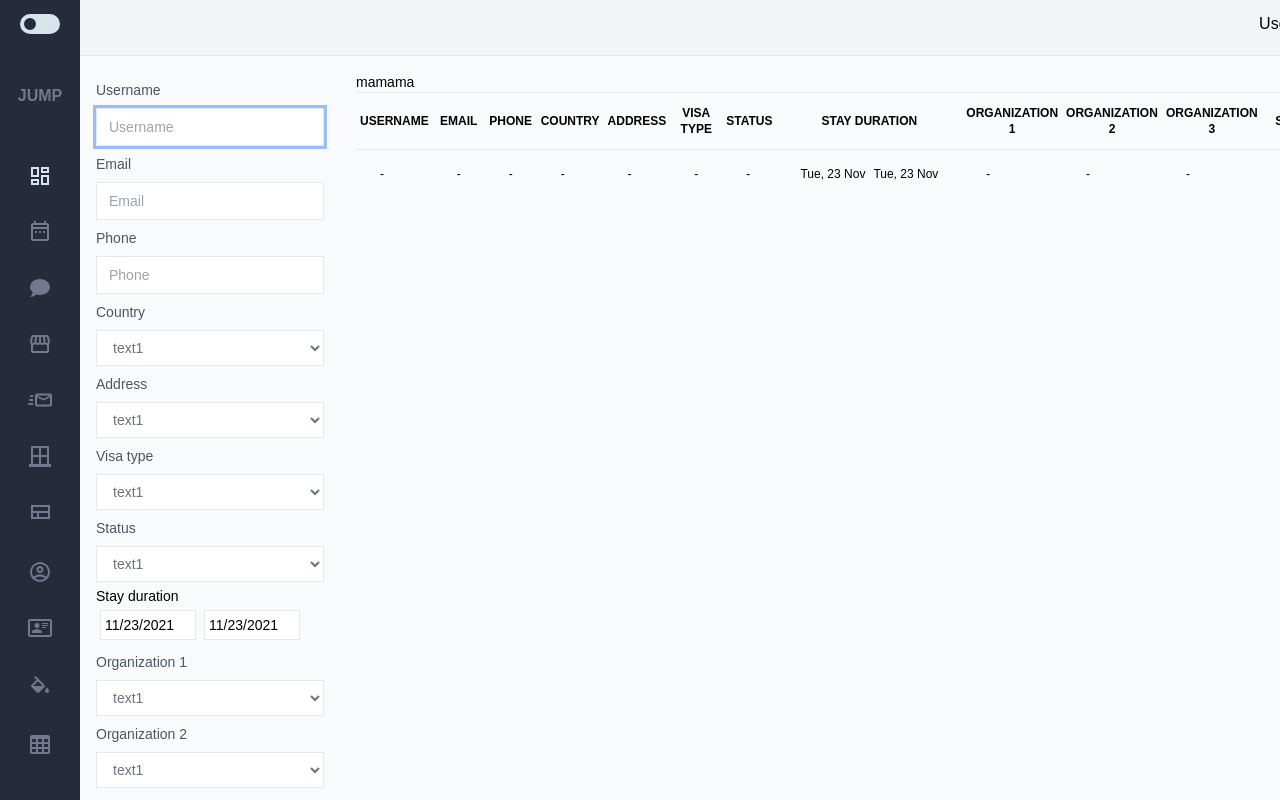
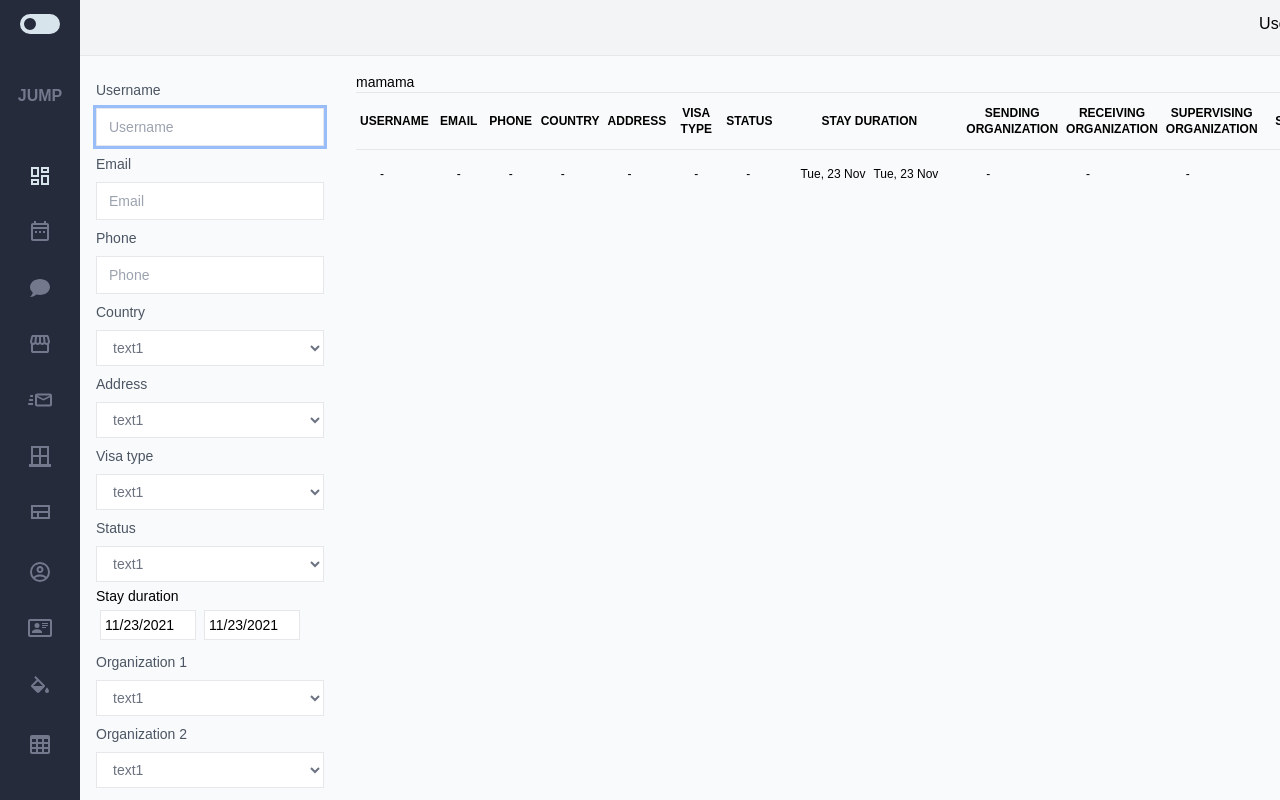
Before and after one commit to Ochirpurev-inGTN/admin_panel_jump, a Next.js app: page /dashboard in a window 1280 px wide. Shown: the top 800 px of the page. Built offline with nearby package versions, Linux system fonts and the light colour scheme.

Commit message:
changed organizations

```diff
--- a/src/components/Table.tsx
+++ b/src/components/Table.tsx
@@ -88,21 +88,21 @@ const Table = ({ data }: { data: Itable[] }) => {
                 "px-1 border border-solid py-3 text-xs uppercase border-l-0 border-r-0  font-semibold text-center"
               }
             >
-              Organization 1
+              Sending organization
             </th>
             <th
               className={
                 "px-1 border border-solid py-3 text-xs uppercase border-l-0 border-r-0  font-semibold text-center"
               }
             >
-              Organization 2
+              Receiving organization
             </th>
             <th
               className={
                 "px-1 border border-solid py-3 text-xs uppercase border-l-0 border-r-0  font-semibold text-center"
               }
             >
-              Organization 3
+              Supervising organization
             </th>
             <th
               className={
```
